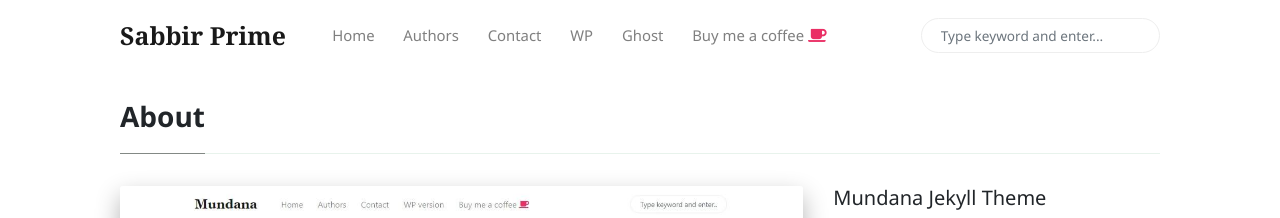
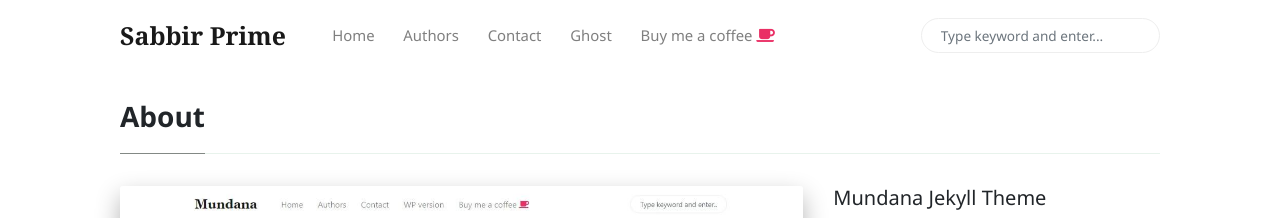
Before and after one commit to sabbir2609/sabbir2609.github.io, a Jekyll site: the page built from _pages/about.md, in a window 1280 px wide. Shown: the top 218 px of the page. Built offline with Jekyll 4.4.1, drawn with Linux system fonts in a browser that asks for light colours; nearby versions of some CDN libraries; comment, search, counter and statistics services are not loaded.

Commit message:
edit header

```diff
--- a/_includes/menu-header.html
+++ b/_includes/menu-header.html
@@ -10,11 +10,8 @@
 <a class="nav-link" href="{{site.baseurl}}/contact.html">Contact</a>
 </li>
 <li class="nav-item">
-<a target="_blank" class="nav-link" href="https://www.wowthemes.net/themes/mundana-wordpress/">WP</a>
+<a target="_blank" class="nav-link" href="#">Ghost</a>
 </li>
 <li class="nav-item">
-<a target="_blank" class="nav-link" href="https://www.wowthemes.net/themes/mundana-ghost/">Ghost</a>
+<a target="_blank" class="nav-link" href="#">Buy me a coffee <i class="fa fa-coffee text-danger"></i></a>
 </li>
-<li class="nav-item">
-<a target="_blank" class="nav-link" href="https://www.wowthemes.net/donate/">Buy me a coffee <i class="fa fa-coffee text-danger"></i></a>
-</li>
```
